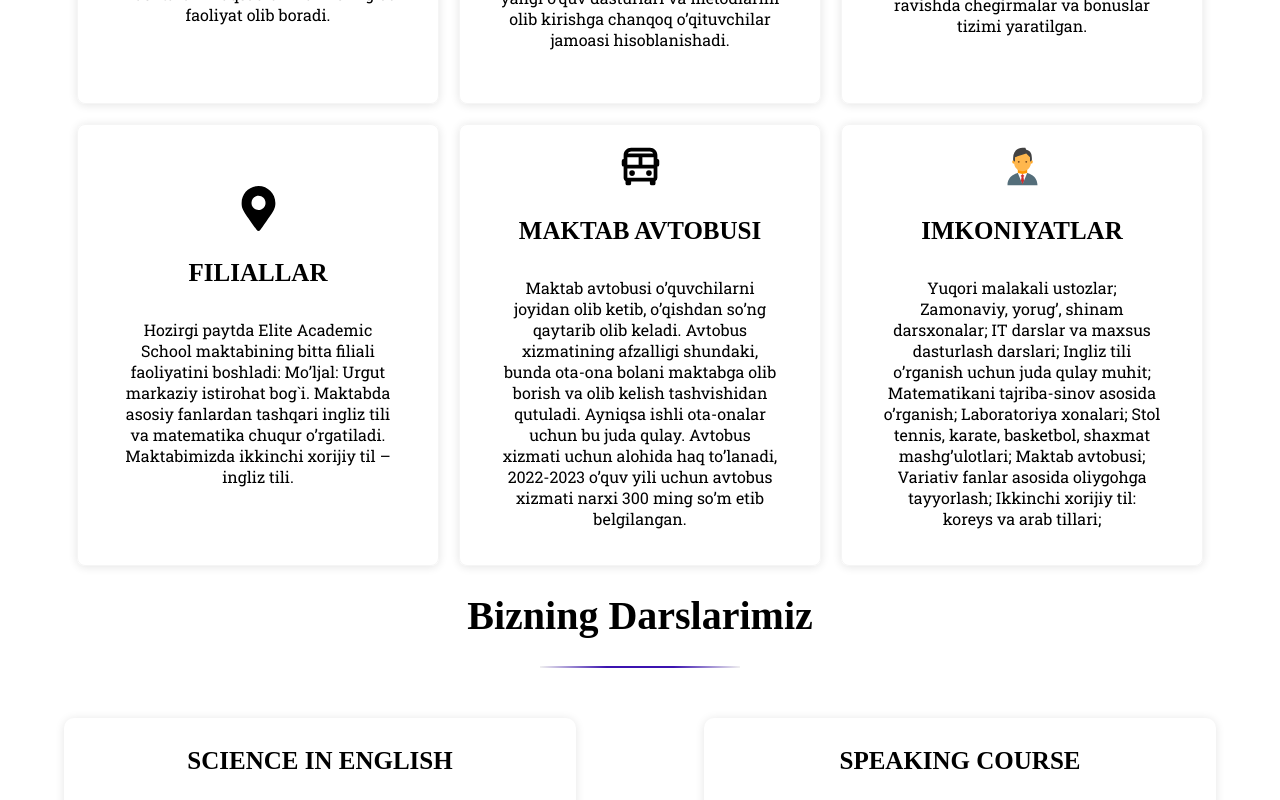
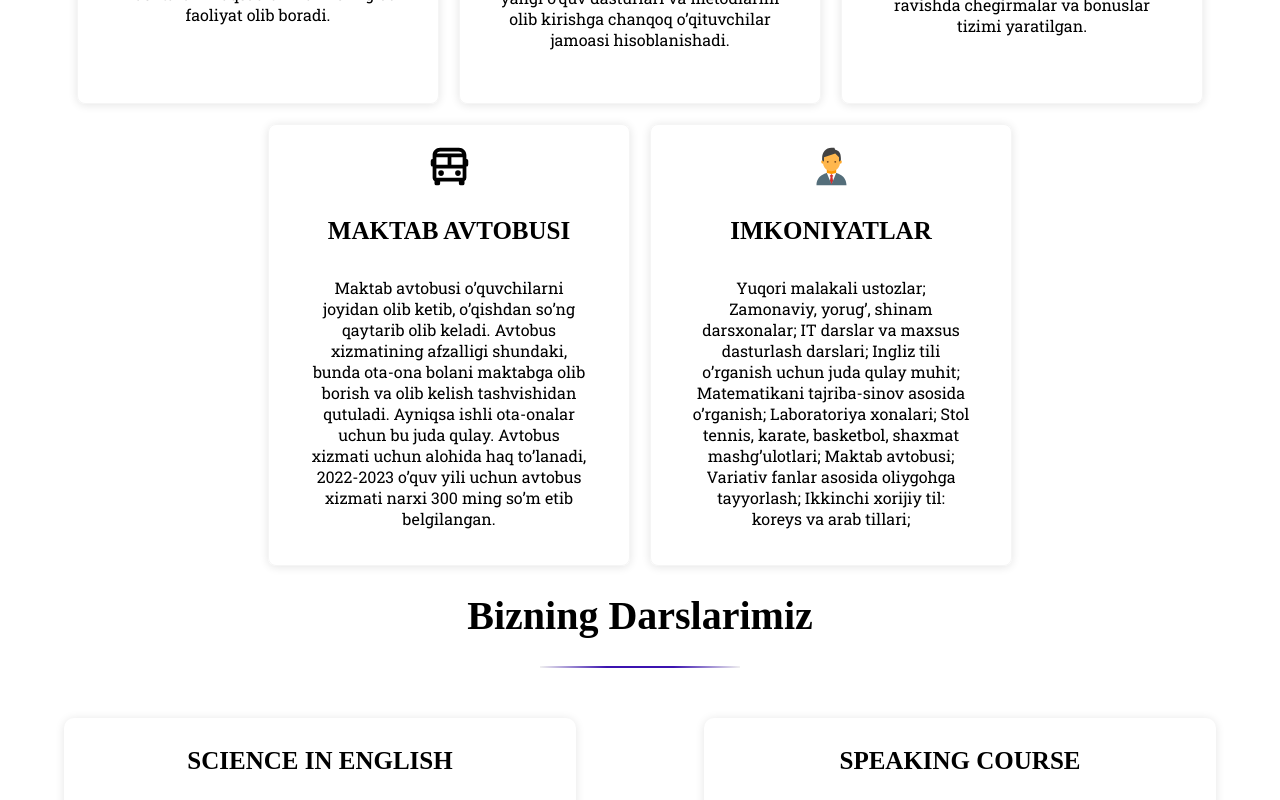
Before and after one commit to khusanmeliev/private_school, a React (Create React App) app: page / in a window 1280 px wide. Shown: the part 1980-2780 px from the top of the page. Built offline with nearby package versions, Linux system fonts and the light colour scheme; a web font is replaced by a local one.

Commit message:
PS-5: removed an object named Filiallarimiz

```diff
--- a/src/mock/about.js
+++ b/src/mock/about.js
@@ -25,19 +25,13 @@ export const about = [
   },
   {
     id: 4,
-    icon: <FaMapMarkerAlt />,
-    title: 'FILIALLAR',
-    text: 'Hozirgi paytda Elite Academic School maktabining bitta filiali faoliyatini boshladi: Mo’ljal: Urgut markaziy istirohat bog`i. Maktabda asosiy fanlardan tashqari ingliz tili va matematika chuqur o’rgatiladi. Maktabimizda ikkinchi xorijiy til – ingliz tili.',
-  },
-  {
-    id: 5,
     icon: <BiBus />,
     title: 'MAKTAB AVTOBUSI    ',
     text: 'Maktab avtobusi o’quvchilarni joyidan olib ketib, o’qishdan so’ng qaytarib olib keladi. Avtobus xizmatining afzalligi shundaki, bunda ota-ona bolani maktabga olib borish va olib kelish tashvishidan qutuladi. Ayniqsa ishli ota-onalar uchun bu juda qulay. Avtobus xizmati uchun alohida haq to’lanadi, 2022-2023 o’quv yili uchun avtobus xizmati narxi 300 ming so’m etib belgilangan.',
   },
 
   {
-    id: 6,
+    id: 5,
     icon: <FcBusinessman />,
     title: 'IMKONIYATLAR',
     text: 'Yuqori malakali ustozlar; Zamonaviy, yorug’, shinam darsxonalar; IT darslar va maxsus dasturlash darslari; Ingliz tili o’rganish uchun juda qulay muhit; Matematikani tajriba-sinov asosida o’rganish; Laboratoriya xonalari; Stol tennis, karate, basketbol, shaxmat mashg’ulotlari; Maktab avtobusi; Variativ fanlar asosida oliygohga tayyorlash; Ikkinchi xorijiy til: koreys va arab tillari;',
--- a/src/mock/directors.js
+++ b/src/mock/directors.js
@@ -34,7 +34,7 @@ export const directors = [
     role: 'Boshlang`ich sinf o`qituvchisi',
     name: 'Berdiyeva Dilfuza',
     address: 'Samarqand viloyati, Urgut tumani',
-    about: '20 yillik ish tajribasi',
+    about: '30 yillik ish tajribasi',
     contacts: {
       email: 'diliberdieva1555@gmail.com',
       phone: '+998(90)-194-15-55',
```
